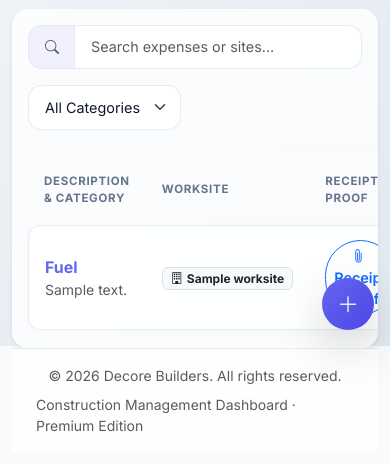
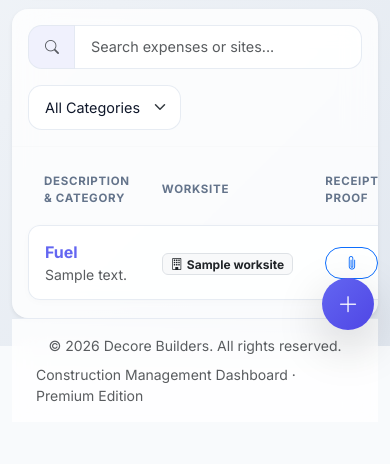
Before and after one commit to MIK7985/Decore-Construction-Web-App, a Django app: page /expenses/ in a window 390 px wide. Shown: the part 498-962 px from the top of the page. After the commit the page ends 900 px from the top, so only its background shows below. Run offline with Django 5.2, Linux system fonts and the light colour scheme; a user stored in the database is signed in; tables that the repository leaves empty hold one stand-in row (values such as "Sample post").

Commit message:
UI: Hardened receipt proof button style using inline-flex and bootstrap display responsive helper classes to avoid mobile wrapping circle stretch

```diff
--- a/templates/expenses/expense_list.html
+++ b/templates/expenses/expense_list.html
@@ -87,8 +87,9 @@
                     <td class="d-none d-md-table-cell text-muted small">{{ exp.date }}</td>
                     <td>
                         {% if exp.receipt %}
-                        <button type="button" class="btn btn-sm btn-outline-primary rounded-pill px-2 py-1 small" onclick="viewReceipt('{{ exp.receipt.url }}', '{{ exp.category|escapejs }}', '₹{{ exp.amount }}')">
-                            <i class="bi bi-paperclip me-1"></i>Receipt Proof
+                        <button type="button" class="btn btn-sm btn-outline-primary rounded-pill px-2.5 py-1 text-nowrap d-inline-flex align-items-center justify-content-center" style="min-width: 32px; height: 32px;" onclick="viewReceipt('{{ exp.receipt.url }}', '{{ exp.category|escapejs }}', '₹{{ exp.amount }}')" title="View Receipt">
+                            <i class="bi bi-paperclip"></i>
+                            <span class="d-none d-md-inline ms-1" style="font-size: 0.78rem;">Receipt Proof</span>
                         </button>
                         {% else %}
                         <span class="text-muted small">—</span>
```
